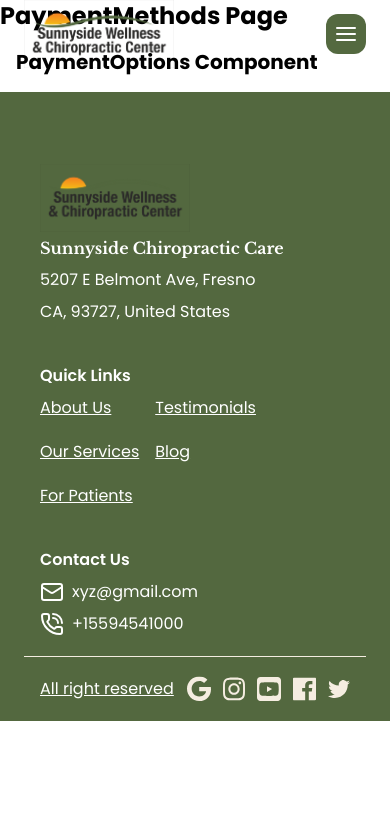
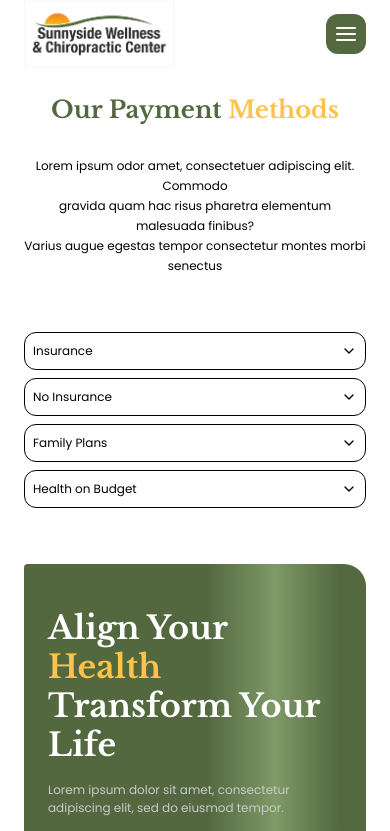
Before and after one commit to THE-ERRORs-og/sunnyside_chiropractic, a Next.js app: page /patients in a window 390 px wide. Shown: the top 831 px of the page. Built offline with nearby package versions, Linux system fonts and the light colour scheme.

Commit message:
"payment page done"

```diff
--- a/app/(root)/patients/page.js
+++ b/app/(root)/patients/page.js
@@ -1,11 +1,23 @@
 import React from "react";
 import PaymentOptions from "@/components/payment/PaymentOptions";
+import ContactBanner from "@/components/common/ContactBanner";
 
 const PaymentMethods = () => {
   return (
     <>
-      <h1 className="text-2xl font-bold">PaymentMethods Page</h1>
+      <div className="header-container flex flex-col items-center justify-center space-y-8">
+        <h1 className="sub-heading text-center">
+          Our Payment <span className="text-secondary">Methods</span>
+        </h1>
+        <h6 className="text-center">
+          Lorem ipsum odor amet, consectetuer adipiscing elit. Commodo <br />
+          gravida quam hac risus pharetra elementum malesuada finibus? <br />
+          Varius augue egestas tempor consectetur montes morbi senectus
+        </h6>
+      </div>
+
       <PaymentOptions />
+      <ContactBanner />
     </>
   );
 };
--- a/components/common/Navbar.js
+++ b/components/common/Navbar.js
@@ -15,6 +15,7 @@ const Navbar = () => {
     "/service",
     "/patients",
     "/blog",
+    "/contact-us"
   ];
   const whiteTextRoutes = ["/"];
 
--- a/components/payment/PaymentOptions.js
+++ b/components/payment/PaymentOptions.js
@@ -1,10 +1,36 @@
+
 import React from "react";
+import { Accordion, AccordionItem, AccordionTrigger,AccordionContent } from "../ui/accordion";
 
 const PaymentOptions = () => {
   return (
-    <div className="p-4">
-      <h2 className="text-xl font-bold">PaymentOptions Component</h2>
-    </div>
+    <Accordion type="single" collapsible className="px my">
+      <AccordionItem value="item-1 ">
+        <AccordionTrigger>Insurance</AccordionTrigger>
+        <AccordionContent>
+          Yes. It adheres to the WAI-ARIA design pattern.
+        </AccordionContent>
+      </AccordionItem>
+      <AccordionItem value="item-2">
+        <AccordionTrigger>No Insurance</AccordionTrigger>
+        <AccordionContent>
+          Yes. It comes with default styles that matches the other
+          components&apos; aesthetic.
+        </AccordionContent>
+      </AccordionItem>
+      <AccordionItem value="item-3">
+        <AccordionTrigger>Family Plans</AccordionTrigger>
+        <AccordionContent>
+          Yes. It's animated by default, but you can disable it if you prefer.
+        </AccordionContent>
+      </AccordionItem>
+      <AccordionItem value="item-4">
+        <AccordionTrigger>Health on Budget</AccordionTrigger>
+        <AccordionContent>
+          Yes. It's animated by default, but you can disable it if you prefer.
+        </AccordionContent>
+      </AccordionItem>
+    </Accordion>
   );
 };
 
--- /dev/null
+++ b/components/ui/accordion.jsx
@@ -0,0 +1,53 @@
+"use client";
+
+import * as React from "react";
+import * as AccordionPrimitive from "@radix-ui/react-accordion";
+import { ChevronDown } from "lucide-react";
+
+import { cn } from "@/lib/utils";
+
+const Accordion = AccordionPrimitive.Root;
+
+const AccordionItem = React.forwardRef(({ className, ...props }, ref) => (
+  <AccordionPrimitive.Item
+    ref={ref}
+    className={cn("border mt-2 rounded-[0.75rem] pl-2 pr-2", className)}
+    {...props}
+  />
+));
+AccordionItem.displayName = "AccordionItem";
+
+const AccordionTrigger = React.forwardRef(
+  ({ className, children, ...props }, ref) => (
+    <AccordionPrimitive.Header className="flex">
+      <AccordionPrimitive.Trigger
+        ref={ref}
+        className={cn(
+          "flex flex-1 font-poppins items-center justify-between py-2 lg:py-0 text-[0.75rem] md:text-[1.25rem] leading-[1.25rem]  lg:text-[1.75rem] lg:leading-[4.0625rem] font-normal transition-all  [&[data-state=open]>svg]:rotate-180",
+          className
+        )}
+        {...props}
+      >
+        {children}
+        <ChevronDown className="h-4 w-4 md:h-8 md:w-8 shrink-0 transition-transform duration-200 " />
+      </AccordionPrimitive.Trigger>
+    </AccordionPrimitive.Header>
+  )
+);
+AccordionTrigger.displayName = AccordionPrimitive.Trigger.displayName;
+
+const AccordionContent = React.forwardRef(
+  ({ className, children, ...props }, ref) => (
+    <AccordionPrimitive.Content
+      ref={ref}
+      className="overflow-hidden text-sm transition-all data-[state=closed]:animate-accordion-up data-[state=open]:animate-accordion-down"
+      {...props}
+    >
+      <div className={cn("pb-4 pt-0", className)}>{children}</div>
+    </AccordionPrimitive.Content>
+  )
+);
+
+AccordionContent.displayName = AccordionPrimitive.Content.displayName;
+
+export { Accordion, AccordionItem, AccordionTrigger, AccordionContent };
--- a/package.json
+++ b/package.json
@@ -9,6 +9,7 @@
     "lint": "next lint"
   },
   "dependencies": {
+    "@radix-ui/react-accordion": "^1.2.3",
     "@tabler/icons-react": "^3.31.0",
     "class-variance-authority": "^0.7.1",
     "clsx": "^2.1.1",
--- a/tailwind.config.mjs
+++ b/tailwind.config.mjs
@@ -10,56 +10,90 @@ export default {
   theme: {
   	extend: {
   		colors: {
-        background: "hsl(var(--background))",
-        foreground: "hsl(var(--foreground))",
-        secondary: "#FFC24A",
-        primary: "#53683F",
-        ascent: "#F5EDE1",
-        dark_ascent: "#FFDE9D",
-        light_ascent: "#303030",
+  			background: 'hsl(var(--background))',
+  			foreground: 'hsl(var(--foreground))',
+  			secondary: '#FFC24A',
+  			primary: '#53683F',
+  			ascent: '#F5EDE1',
+  			dark_ascent: '#FFDE9D',
+  			light_ascent: '#303030',
   			card: {
-          DEFAULT: "hsl(var(--card))",
-          foreground: "hsl(var(--card-foreground))",
+  				DEFAULT: 'hsl(var(--card))',
+  				foreground: 'hsl(var(--card-foreground))'
   			},
   			popover: {
-          DEFAULT: "hsl(var(--popover))",
-          foreground: "hsl(var(--popover-foreground))",
+  				DEFAULT: 'hsl(var(--popover))',
+  				foreground: 'hsl(var(--popover-foreground))'
   			},
   			muted: {
-          DEFAULT: "hsl(var(--muted))",
-          foreground: "hsl(var(--muted-foreground))",
+  				DEFAULT: 'hsl(var(--muted))',
+  				foreground: 'hsl(var(--muted-foreground))'
   			},
   			accent: {
-          DEFAULT: "hsl(var(--accent))",
-          foreground: "hsl(var(--accent-foreground))",
+  				DEFAULT: 'hsl(var(--accent))',
+  				foreground: 'hsl(var(--accent-foreground))'
   			},
   			destructive: {
-          DEFAULT: "hsl(var(--destructive))",
-          foreground: "hsl(var(--destructive-foreground))",
+  				DEFAULT: 'hsl(var(--destructive))',
+  				foreground: 'hsl(var(--destructive-foreground))'
   			},
-        border: "hsl(var(--border))",
-        input: "hsl(var(--input))",
-        ring: "hsl(var(--ring))",
+  			border: 'hsl(var(--border))',
+  			input: 'hsl(var(--input))',
+  			ring: 'hsl(var(--ring))',
   			chart: {
-          1: "hsl(var(--chart-1))",
-          2: "hsl(var(--chart-2))",
-          3: "hsl(var(--chart-3))",
-          4: "hsl(var(--chart-4))",
-          5: "hsl(var(--chart-5))",
-        },
+  				'1': 'hsl(var(--chart-1))',
+  				'2': 'hsl(var(--chart-2))',
+  				'3': 'hsl(var(--chart-3))',
+  				'4': 'hsl(var(--chart-4))',
+  				'5': 'hsl(var(--chart-5))'
+  			}
   		},
   		fontFamily: {
-        poppins: ["Poppins", "sans-serif"],
-        "libre-regular": ["libre-regular", "serif"],
-        "libre-bold": ["libre-bold", "serif"],
-        "libre-italic": ["libre-italic", "serif"],
+  			poppins: [
+  				'Poppins',
+  				'sans-serif'
+  			],
+  			'libre-regular': [
+  				'libre-regular',
+  				'serif'
+  			],
+  			'libre-bold': [
+  				'libre-bold',
+  				'serif'
+  			],
+  			'libre-italic': [
+  				'libre-italic',
+  				'serif'
+  			]
   		},
   		borderRadius: {
-        lg: "var(--radius)",
-        md: "calc(var(--radius) - 2px)",
-        sm: "calc(var(--radius) - 4px)",
+  			lg: 'var(--radius)',
+  			md: 'calc(var(--radius) - 2px)',
+  			sm: 'calc(var(--radius) - 4px)'
   		},
+  		keyframes: {
+  			'accordion-down': {
+  				from: {
+  					height: '0'
   				},
+  				to: {
+  					height: 'var(--radix-accordion-content-height)'
+  				}
+  			},
+  			'accordion-up': {
+  				from: {
+  					height: 'var(--radix-accordion-content-height)'
+  				},
+  				to: {
+  					height: '0'
+  				}
+  			}
+  		},
+  		animation: {
+  			'accordion-down': 'accordion-down 0.2s ease-out',
+  			'accordion-up': 'accordion-up 0.2s ease-out'
+  		}
+  	}
   },
   plugins: [require("tailwindcss-animate")],
 };
```
Also changed, not shown: 1 other file (tests, documents, lock files or other folders). Lines whose indentation alone changed are shown as unchanged.
